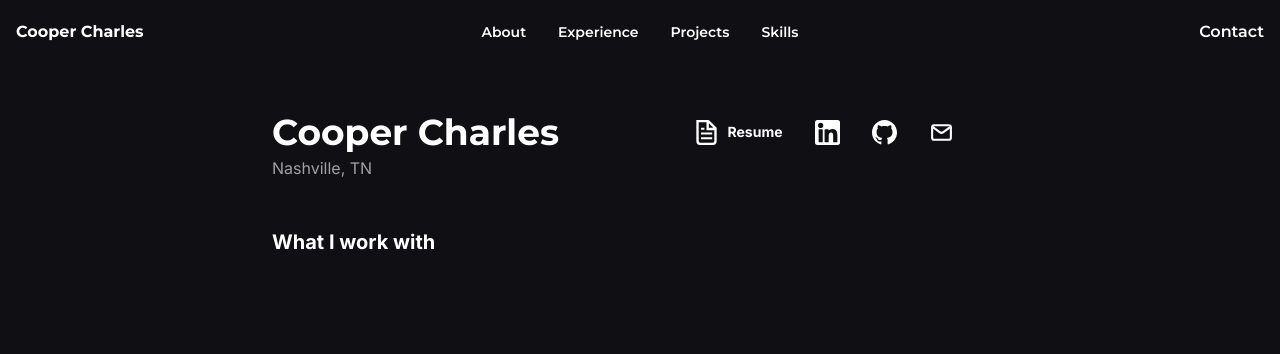
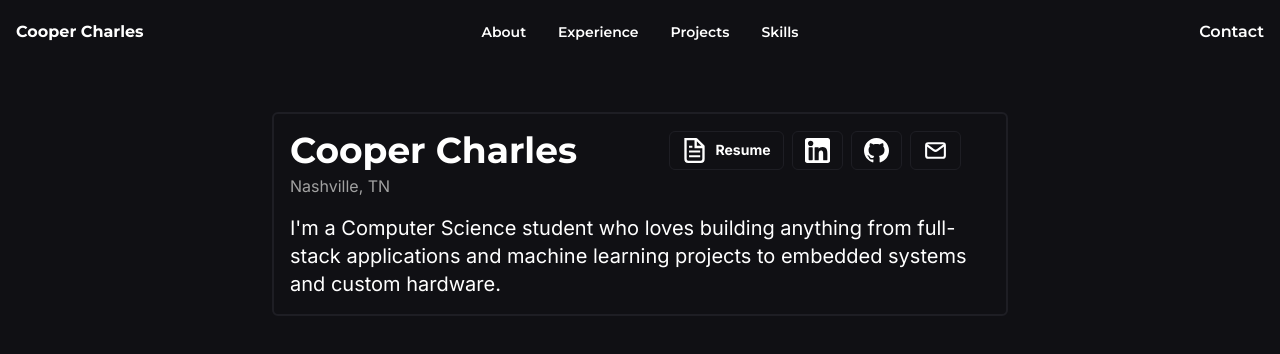
Before and after one commit to cooper-charles/portfolio, a Next.js app: page / in a window 1280 px wide. Shown: the top 354 px of the page. Built offline with nearby package versions, Linux system fonts and the light colour scheme.

Commit message:
polished up and isolated hero section

```diff
--- a/src/app/page.tsx
+++ b/src/app/page.tsx
@@ -5,21 +5,21 @@ export default function Home() {
   return (
     <div className="min-h-screen bg-[#101014] text-white">
       <main className="max-w-3xl mx-auto px-4 py-12 flex flex-col gap-12">
-        <section>
+        <section className="border border-2 border-[#1e1e24] rounded-md p-4">
           <div className="grid grid-cols-[1fr_1fr]">
-            <h1 className="text-2xl font-bold font-heading text-4xl">Cooper Charles</h1>
+            <h1 className="font-bold font-heading text-4xl">Cooper Charles</h1>
             <div className="flex items-center justify-center gap-1 sm:gap-2 text-xs sm:text-sm overflow-x-auto no-scrollbar">
-              <Link href="/resume.pdf" target="_blank" className="px-2 sm:px-3 py-1.5 flex items-center gap-2">
+              <Link href="/resume.pdf" target="_blank" className="px-2 sm:px-3 py-1.5 flex items-center gap-2 border border-[#1e1e24] rounded-md">
                 <img src="/file.svg" width="25" height="15" className="brightness-0 invert"/>
                 <p className="font-bold">Resume</p>
               </Link>
-              <Link href="https://www.linkedin.com/in/cooper-charles-45094038a/" target="_blank" className="px-2 sm:px-3 py-1.5">
+              <Link href="https://www.linkedin.com/in/cooper-charles-45094038a/" target="_blank" className="px-2 sm:px-3 py-1.5 border border-[#1e1e24] rounded-md">
                 <img src="/linkedInIcon.svg" width="25" height="15" className="brightness-0 invert"/>
               </Link>
-              <Link href="https://github.com/cooper-charles" target="_blank" className="px-2 sm:px-3 py-1.5">
+              <Link href="https://github.com/cooper-charles" target="_blank" className="px-2 sm:px-3 py-1.5 border border-[#1e1e24] rounded-md">
                 <img src="/gitHubIcon.svg" width="25" height="15" className="brightness-0 invert"/>
               </Link>
-              <Link href="mailto:ccharl10@vols.utk.edu" target="_blank" className="px-2 sm:px-3 py-1.5">
+              <Link href="mailto:ccharl10@vols.utk.edu" target="_blank" className="px-2 sm:px-3 py-1.5 border border-[#1e1e24] rounded-md">
                 <img src="/emailIcon.svg" width="25" height="15" className="brightness-0 invert"/>
               </Link>
             </div>
@@ -27,10 +27,13 @@ export default function Home() {
           <p className="text-neutral-400 mt-1">
             Nashville, TN
           </p>
+          <h2 className="text-xl mt-4">
+            I'm a Computer Science student who loves building anything from full-stack applications and machine learning projects to embedded systems and custom hardware.
+          </h2>
         </section>
 
         <section>
-          <h2 className="text-xl font-bold mb-4">What I work with</h2>
+          <h2 className="text-xl font-bold mb-4"></h2>
         </section>
 
       </main>
```
